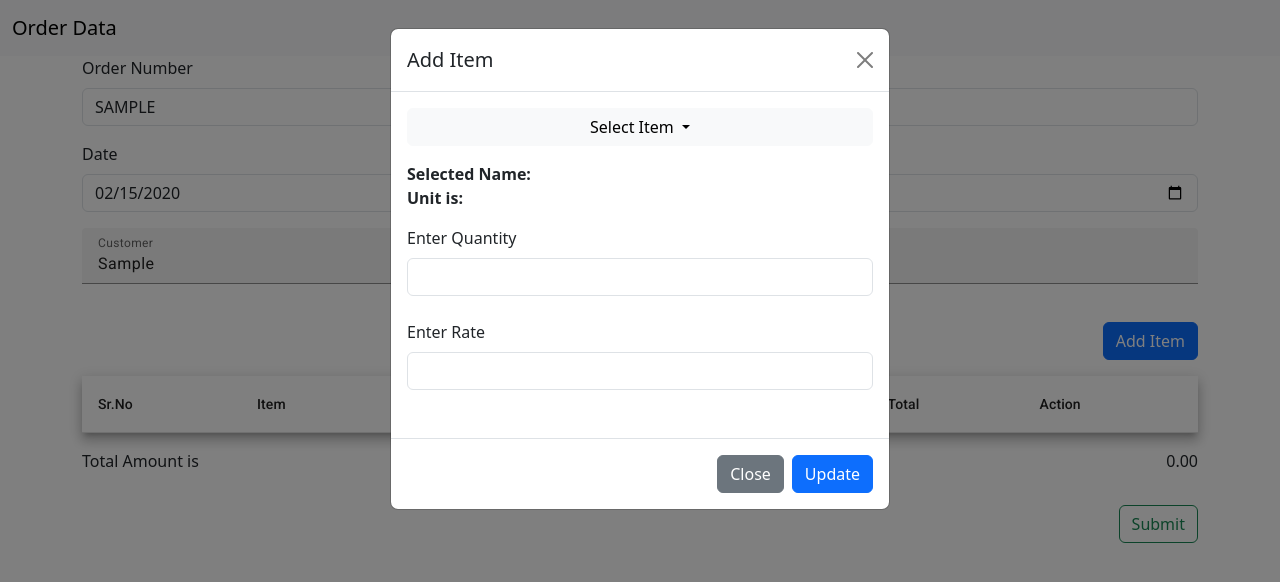
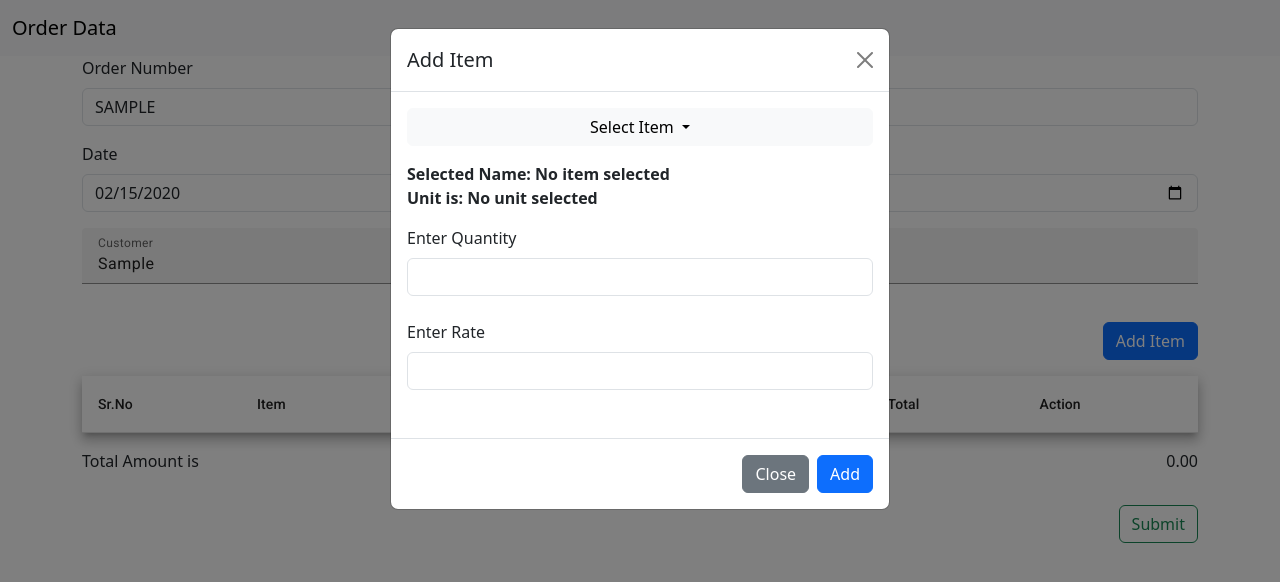
Before and after one commit to Rushikesh01Gaikwad/Task-dynamic-super, an Angular app: page / in a window 1280 px wide. Both pictures are taken after typing "Sample", "2020-01-15", "Sample" into the empty fields and a click on the button "Add Item". Shown: the top 582 px of the page. Built offline with nearby package versions, Linux system fonts and the light colour scheme.

Commit message:
add edit update completed final submit remain

```diff
--- a/src/app/component/home/home.component.html
+++ b/src/app/component/home/home.component.html
@@ -66,7 +66,7 @@
         <!-- Columns for the table -->
         <ng-container matColumnDef="I_id">
           <th mat-header-cell *matHeaderCellDef>Sr.No</th>
-          <td mat-cell *matCellDef="let element">{{ element.Sr_No }}</td>
+          <td mat-cell *matCellDef="let element; let i = index">{{ i + 1 }}</td>
         </ng-container>
 
         <ng-container matColumnDef="I_name">
@@ -102,20 +102,21 @@
 
         <ng-container matColumnDef="Action">
           <th mat-header-cell *matHeaderCellDef>Action</th>
-          <td mat-cell *matCellDef="let element">
+          <td mat-cell *matCellDef="let element; let i = index">
             <button class="btn btn-primary" data-bs-toggle="modal" data-bs-target="#AddEditModal"
+            (click)="openAddEditModal(i,element)"
            >
               Edit
             </button>
             <button class="btn btn-primary mx-3" data-bs-toggle="modal" data-bs-target="#deleteModal"
-              (click)="onItemSelected(element.Item_Id)">
+              (click)="openAddEditModal(i,element)">
               Delete
             </button>
           </td>
         </ng-container>
 
         <tr mat-header-row *matHeaderRowDef="displayedColumns"></tr>
-        <tr mat-row *matRowDef="let row; columns: displayedColumns;  let i = index;" (click)="openAddEditModal(i,row)"></tr>
+        <tr mat-row *matRowDef="let row; columns: displayedColumns"></tr>
       </table>
 
       <div class="d-flex justify-content-between mt-3">
@@ -137,7 +138,7 @@
       <div class="modal-content">
         <div class="modal-header">
           <h1 class="modal-title fs-5" id="exampleModalLabel">
-            {{ editIndex>=1 ? "Edit Item" : "Add Item" }}
+            {{ editIndex>=0 ? "Edit Item" : "Add Item" }}
           </h1>
           <button type="button" class="btn-close" data-bs-dismiss="modal" aria-label="Close"></button>
         </div>
@@ -156,8 +157,9 @@
             </div>
           </div>
           <div class="mb-3">
-            <strong>Selected Name: {{ reference.Item.I_name }}</strong><br />
-            <strong>Unit is: {{ reference.Item.I_QtyUnit }}</strong>
+            <strong>Selected Name: {{ reference?.Item?.I_name || 'No item selected' }}</strong><br />
+            <strong>Unit is: {{ reference?.Item?.I_QtyUnit || 'No unit selected' }}</strong><br />
+
           </div>
           <div class="mb-3">
             <label for="Quantiy" class="form-label">Enter Quantity</label>
@@ -173,7 +175,7 @@
             Close
           </button>
           <button type="button" class="btn btn-primary" data-bs-dismiss="modal" (click)="saveItem()">
-            {{editIndex>=-1 ? 'Update' : 'Add'}}
+            {{editIndex>=0 ? 'Update' : 'Add'}}
           </button>
         </div>
       </div>
--- a/src/app/component/home/home.component.ts
+++ b/src/app/component/home/home.component.ts
@@ -1,4 +1,4 @@
-import { Component, OnInit } from '@angular/core';
+import { Component, OnInit,ChangeDetectorRef  } from '@angular/core';
 import { FormControl } from '@angular/forms';
 import { Observable, of } from 'rxjs';
 import { map, startWith } from 'rxjs/operators';
@@ -35,11 +35,11 @@ export class HomeComponent implements OnInit {
   itemControl = new FormControl<IItem | string>('');
   filteredOptions!: Observable<Icustomer[]>;
 
-  itemsjson!: IItem[];
+  itemsjson = <IItem[]>ItemJson; // Initialize with item JSON data
 
   selectedCustomerDetails: any = null;
 
-  constructor(private resultService: ResultServiceService) { }
+  constructor(private resultService: ResultServiceService, private cd: ChangeDetectorRef) { }
 
   ngOnInit(): void {
     this.itemsjson = <IItem[]>[];
@@ -57,15 +57,25 @@ export class HomeComponent implements OnInit {
   }
 
   openAddEditModal(idx?: number, item?: IRitem) {
-    this.editIndex = idx || -1;
-    if (this.editIndex >= -1) {
+    this.editIndex = idx !== undefined ? idx: -1;
+    if (this.editIndex >= 0 && item) {
+      this.reference = Object.assign({}, item);
+      console.log(this.reference)
+          if (this.reference.Item) {
+      // If the item exists, log it to confirm
+      console.log('Editing item with name:', this.reference.Item.I_name);
+      console.log('Editing item with unit:', this.reference.Item.I_QtyUnit);
+    }
+    }
+    else
+    {
       this.reference = <IRitem>{};
       this.reference.Item = <IItem>{};
     }
-    else
-      this.reference = Object.assign({}, item);
 
     //  this.entityItem = this.itemsjson.filter(f => f.I_id ==  this.reference.I_id)[0];
+     // Trigger change detection to update the view
+     this.cd.detectChanges();
 
   }
 
@@ -86,7 +96,7 @@ export class HomeComponent implements OnInit {
       }
     } else {
       // Add mode: add a new item
-
+      this.reference.Item_Value = this.calculateItemValue(this.reference);
       this.entityIResult.Items!.push(this.reference);
     }
 
@@ -108,7 +118,7 @@ export class HomeComponent implements OnInit {
   onItemSelected(item: IItem): void {
     this.reference.Item_Id = item.I_id;
     this.reference.Item = item;
-    this.itemControl.setValue(item);
+    //this.itemControl.setValue(item);
     console.log('Selected Item:', item);
   }
 
@@ -161,9 +171,10 @@ export class HomeComponent implements OnInit {
 
   clearItemSelection(): void {
     this.reference = <IRitem>{};
-    this.itemControl.reset();
+    this.editIndex = -1;
+  }
 
-  }
+
   submitData(): void {
 
 
@@ -191,9 +202,7 @@ export class HomeComponent implements OnInit {
 
   deleteItem() {
     this.entityIResult.Items = this.entityIResult.Items?.filter(item => item.Item_Id !== this.reference.Item_Id);
+    this.reference = <IRitem>{};
     this.updateTableData();
   }
-
-
-
 }
```
Also changed, not shown: src/app/jsonData/Result.json (+0 -15 lines).
